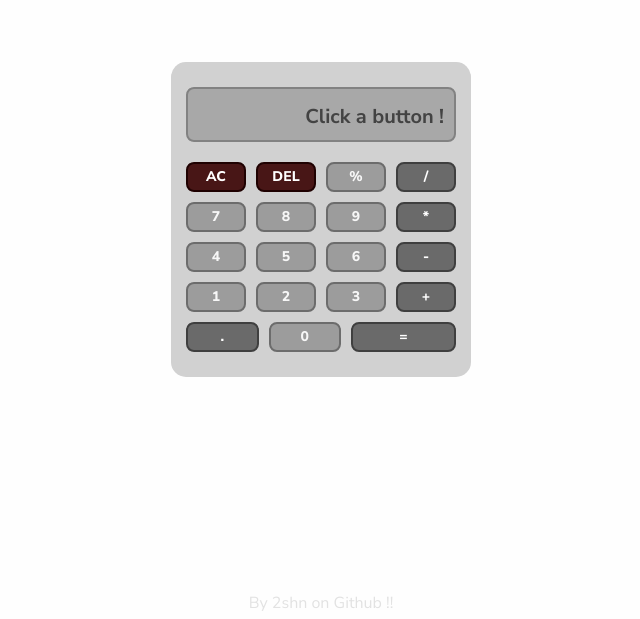
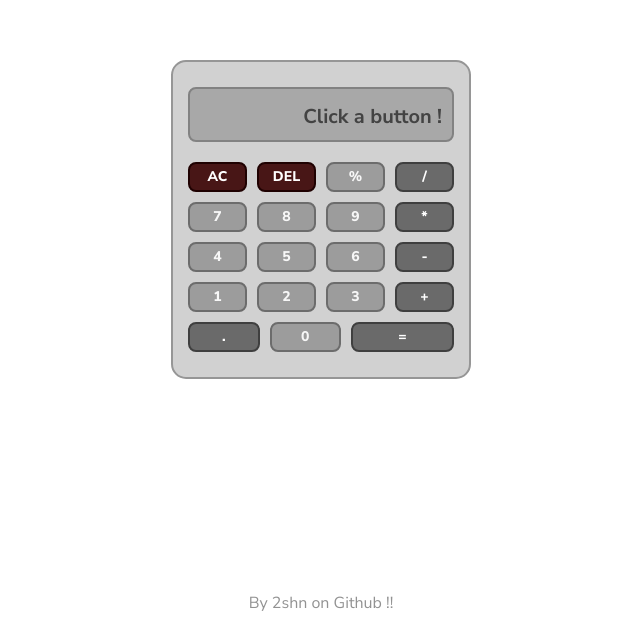
Before and after one commit to 2shn/Calculator, a plain HTML site: page index.html in a window 1280 px wide. Shown: the part 181-800 px from the top of the page, without its empty margins (319-959 px from the left). Drawn offline with Linux system fonts and the light colour scheme; a web font is replaced by a local one.

Commit message:
Feat: Improved styling

```diff
--- a/style.css
+++ b/style.css
@@ -7,7 +7,7 @@
 }
 
 body {
-    background-color: rgb(254, 254, 254);
+    background-color: rgb(255, 255, 255);
     height: 100vh;
     display: flex;
     justify-content: center;
@@ -17,11 +17,13 @@ body {
 
 div.calculator {
     padding: 15px;
-    background-color: rgb(209, 209, 209);;
+    background-color: rgb(209, 209, 209);
+    border: 2px solid rgb(150, 150, 150);
     border-radius: 15px;
     display: flex;
     flex-direction: column;
     width: 40%;
+    min-width: 200px;
     max-width: 300px;
 }
 
@@ -60,7 +62,7 @@ p.output-text {
     position: fixed;
     bottom: 5px;
     text-decoration: none;
-    color: rgb(226, 226, 226);
+    color: rgb(146, 146, 146);
 }
 
 #equation {
```
